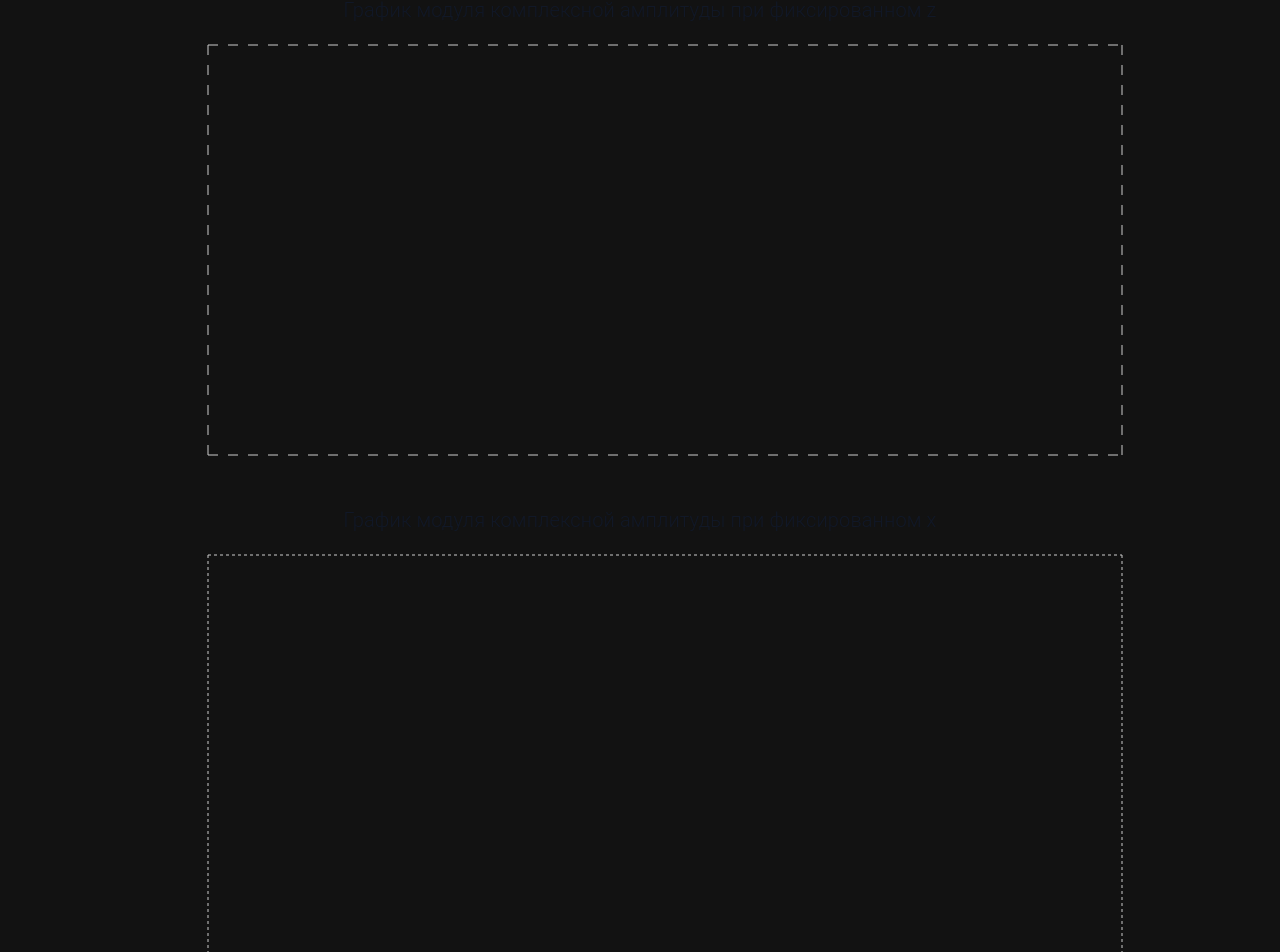
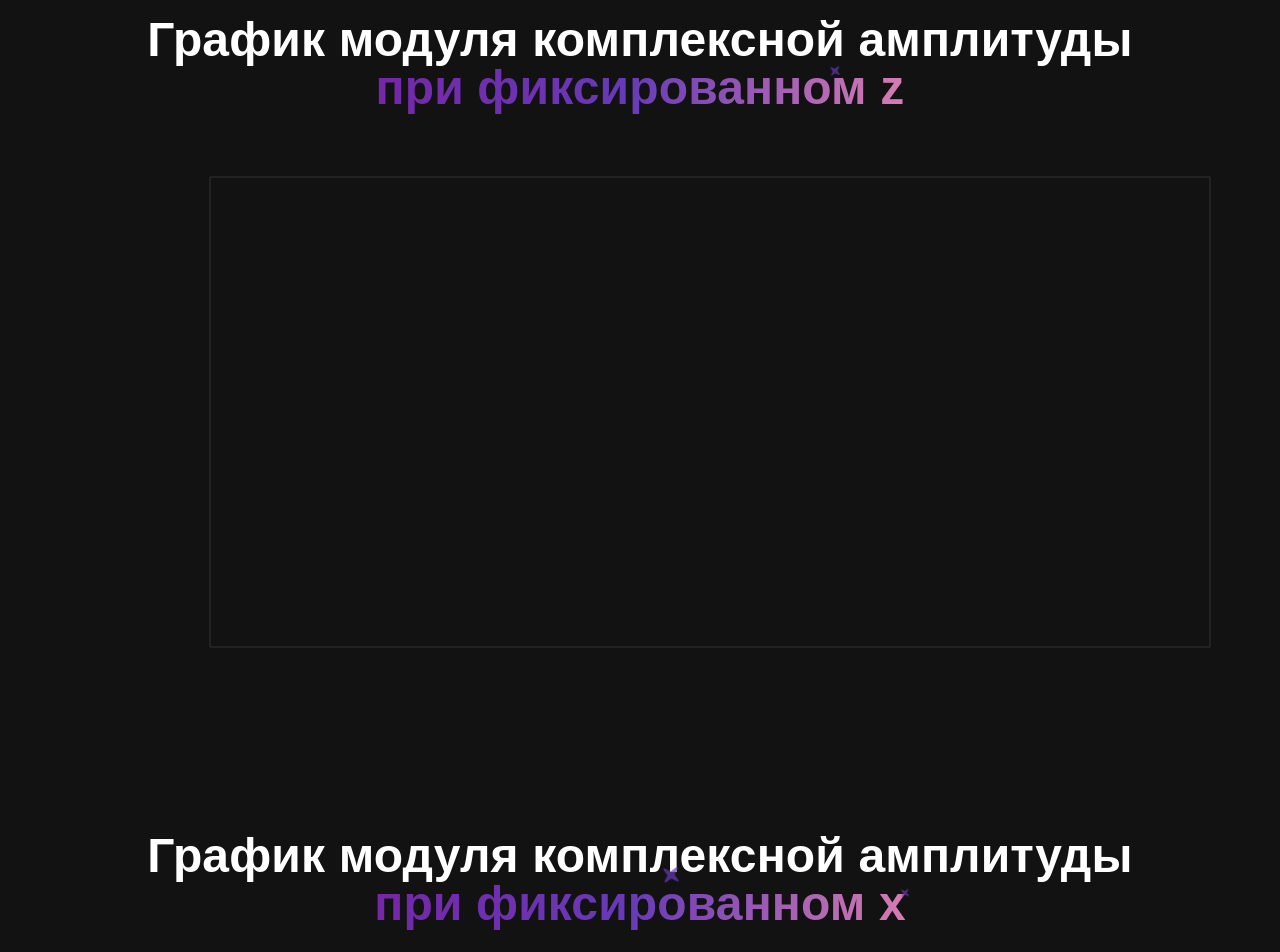
Before and after one commit to lifeisbeautifu1/course-work-pt2, a React (Vite) app: page /solution in a window 1280 px wide. Shown: the part 52-1004 px from the top of the page. Built offline with nearby package versions, Linux system fonts and the light colour scheme.

Commit message:
redesign part2 finished

```diff
--- a/package.json
+++ b/package.json
@@ -18,6 +18,7 @@
     "complex.js": "^2.1.1",
     "react": "^18.2.0",
     "react-dom": "^18.2.0",
+    "react-resizable": "^3.0.5",
     "react-router-dom": "^6.8.1",
     "recharts": "^2.4.2"
   },
--- a/src/context/calculationContext.tsx
+++ b/src/context/calculationContext.tsx
@@ -65,12 +65,12 @@ const CalculationContextProvider: React.FC<CalculationContextProviderProps> = ({
   const [loading, setLoading] = useState(false);
 
   let colors: Array<string> = [
-    "#f97316",
-    "#22c55e",
-    "#3b82f6",
-    "#f43f5e",
-    "#d946ef",
-    "#7c3aed",
+    "#818cf8",
+    "#6366f1",
+    "#4f46e5",
+    "#4338ca",
+    "#3730a3",
+    "#312e81",
   ];
 
   const test = async (
--- a/src/index.css
+++ b/src/index.css
@@ -4,7 +4,7 @@
 @tailwind components;
 
 body {
-  font-family: "Montserrat";
+  font-family: "Montserrat" !important;
 }
 
 *::-webkit-scrollbar {
@@ -161,3 +161,109 @@ input[type="number"] {
 .text-left {
   text-align: left !important;
 }
+
+.pog {
+  color: hsl(210 6% 93%);
+  background-color: hsl(0 0% 6%);
+  box-shadow: 0 0 0 2px hsl(300 99.4% 67.1% / 0.102),
+    -15px 0 30px -15px hsl(24 100% 49.9% / 0.523),
+    0 0 30px -15px hsl(322 99.7% 55.4% / 0.608),
+    15px 0 30px -15px hsl(250 99.7% 66.1% / 0.733);
+  height: 45px;
+  padding: 0 20px;
+  font-weight: 700;
+  font-size: 15px;
+  border-radius: 6px;
+}
+
+.pog:hover {
+  opacity: 0.9;
+}
+
+:root {
+  --purple: rgb(123, 31, 162);
+  --violet: rgb(103, 58, 183);
+  --pink: rgb(244, 143, 177);
+}
+
+@keyframes background-pan {
+  from {
+    background-position: 0% center;
+  }
+
+  to {
+    background-position: -200% center;
+  }
+}
+
+@keyframes scale {
+  from,
+  to {
+    transform: scale(0);
+  }
+
+  50% {
+    transform: scale(1);
+  }
+}
+
+@keyframes rotate {
+  from {
+    transform: rotate(0deg);
+  }
+
+  to {
+    transform: rotate(180deg);
+  }
+}
+
+.header {
+  color: white;
+  font-family: "Rubik", sans-serif;
+  font-size: clamp(3em, 2vw, 4em);
+  font-weight: 700;
+  padding: 20px;
+  text-align: center;
+}
+
+.header > .magic {
+  display: inline-block;
+  position: relative;
+}
+
+.header > .magic > .magic-star {
+  --size: clamp(20px, 1.5vw, 30px);
+
+  animation: scale 700ms ease forwards;
+  display: block;
+  height: var(--size);
+  left: var(--star-left);
+  position: absolute;
+  top: var(--star-top);
+  width: var(--size);
+}
+
+.header > .magic > .magic-star > svg {
+  animation: rotate 1000ms linear infinite;
+  display: block;
+  opacity: 0.7;
+}
+
+.header > .magic > .magic-star > svg > path {
+  fill: var(--violet);
+}
+
+.header > .magic > .magic-text {
+  animation: background-pan 3s linear infinite;
+  background: linear-gradient(
+    to right,
+    var(--purple),
+    var(--violet),
+    var(--pink),
+    var(--purple)
+  );
+  background-size: 200%;
+  -webkit-background-clip: text;
+  -webkit-text-fill-color: transparent;
+  white-space: nowrap;
+}
--- a/src/pages/Graphs.tsx
+++ b/src/pages/Graphs.tsx
@@ -1,12 +1,12 @@
 import { useNavigate } from "react-router-dom";
+import React, { useEffect } from "react";
 import {
   Legend,
   Line,
-  Label,
   Tooltip,
   XAxis,
   YAxis,
-  ComposedChart,
+  LineChart,
   CartesianGrid,
 } from "recharts";
 import { useCalculationContext } from "../context/calculationContext";
@@ -21,25 +21,100 @@ const Graphs = () => {
 
   const navigate = useNavigate();
 
+  useEffect(() => {
+    let index = 0,
+      interval = 2500;
+
+    const rand = (min, max) =>
+      Math.floor(Math.random() * (max - min + 1)) + min;
+
+    const animate = (star) => {
+      star.style.setProperty("--star-left", `${rand(-10, 100)}%`);
+      star.style.setProperty("--star-top", `${rand(-40, 80)}%`);
+
+      star.style.animation = "none";
+      star.offsetHeight;
+      star.style.animation = "";
+    };
+
+    for (const star of document.getElementsByClassName("magic-star")) {
+      setTimeout(() => {
+        animate(star);
+
+        setInterval(() => animate(star), 1000);
+      }, index++ * (interval / 3));
+    }
+  }, []);
+
   return (
     <div className="flex flex-col gap-4 py-12 items-center">
-      <p className="font-light text-xl text-gray-900">
-        График модуля комплексной амплитуды при фиксированном z
-      </p>
-      <ComposedChart
-        width={1024}
-        height={450}
+      <div className="h-screen flex flex-col items-center">
+        <h1 className="font-bold header text-5xl text-center mb-10 text-gray-200">
+          График модуля комплексной амплитуды <br />{" "}
+          <span className="magic">
+            <span className="magic-star">
+              <svg viewBox="0 0 512 512">
+                <path d="M512 255.1c0 11.34-7.406 20.86-18.44 23.64l-171.3 42.78l-42.78 171.1C276.7 504.6 267.2 512 255.9 512s-20.84-7.406-23.62-18.44l-42.66-171.2L18.47 279.6C7.406 276.8 0 267.3 0 255.1c0-11.34 7.406-20.83 18.44-23.61l171.2-42.78l42.78-171.1C235.2 7.406 244.7 0 256 0s20.84 7.406 23.62 18.44l42.78 171.2l171.2 42.78C504.6 235.2 512 244.6 512 255.1z" />
+              </svg>
+            </span>
+            <span className="magic-star">
+              <svg viewBox="0 0 512 512">
+                <path d="M512 255.1c0 11.34-7.406 20.86-18.44 23.64l-171.3 42.78l-42.78 171.1C276.7 504.6 267.2 512 255.9 512s-20.84-7.406-23.62-18.44l-42.66-171.2L18.47 279.6C7.406 276.8 0 267.3 0 255.1c0-11.34 7.406-20.83 18.44-23.61l171.2-42.78l42.78-171.1C235.2 7.406 244.7 0 256 0s20.84 7.406 23.62 18.44l42.78 171.2l171.2 42.78C504.6 235.2 512 244.6 512 255.1z" />
+              </svg>
+            </span>
+            <span className="magic-star">
+              <svg viewBox="0 0 512 512">
+                <path d="M512 255.1c0 11.34-7.406 20.86-18.44 23.64l-171.3 42.78l-42.78 171.1C276.7 504.6 267.2 512 255.9 512s-20.84-7.406-23.62-18.44l-42.66-171.2L18.47 279.6C7.406 276.8 0 267.3 0 255.1c0-11.34 7.406-20.83 18.44-23.61l171.2-42.78l42.78-171.1C235.2 7.406 244.7 0 256 0s20.84 7.406 23.62 18.44l42.78 171.2l171.2 42.78C504.6 235.2 512 244.6 512 255.1z" />
+              </svg>
+            </span>
+            <span className="magic-text">при фиксированном z</span>
+          </span>
+        </h1>
+
+        <LineChart
+          width={1200}
+          height={550}
           margin={{ top: 5, right: 30, left: 20, bottom: 5 }}
         >
-        <CartesianGrid strokeDasharray={10} />
-        <XAxis dataKey="x" allowDuplicatedCategory={false}>
-          <Label value="x" position="insideBottomRight" />
-        </XAxis>
-        <YAxis tickFormatter={dataFormater}>
-          <Label value="u" position="insideTopLeft" />
-        </YAxis>
+          <CartesianGrid stroke="#333" />
+          <XAxis
+            tick={{ fill: "gray" }}
+            dataKey="x"
+            style={{
+              fontSize: 18,
+            }}
+            label={{
+              fill: "#FFFFFF",
+              value: "Ширина x",
+              fontWeight: 700,
+              position: "bottom",
+              fontSize: 20,
+              offset: 3,
+            }}
+            allowDuplicatedCategory={false}
+          />
+          <YAxis
+            dataKey={"u"}
+            style={{
+              fontSize: 18,
+            }}
+            tick={{ fill: "gray" }}
+            width={150}
+            label={{
+              fontSize: 20,
+              fontWeight: 700,
+              fill: "#FFFFFF",
+              value: "Амплитуда u(t, z)",
+              angle: -90,
+            }}
+            tickFormatter={dataFormater}
+          />
           <Tooltip />
-        <Legend />
+          <Legend
+            verticalAlign="bottom"
+            align="center"
+            wrapperStyle={{ paddingTop: 40, fontSize: 20 }}
+          />
 
           {firstGraph.map((i) => (
             <Line
@@ -52,25 +127,74 @@ const Graphs = () => {
               stroke={i.color}
             />
           ))}
-      </ComposedChart>
-
-      <p className="font-light text-xl text-gray-900">
-        График модуля комплексной амплитуды при фиксированном x
-      </p>
-      <ComposedChart
-        width={1024}
-        height={450}
+        </LineChart>
+      </div>
+      <div className="h-screen flex flex-col items-center">
+        <h1 className="font-bold header text-5xl text-center mb-10 text-gray-200">
+          График модуля комплексной амплитуды <br />{" "}
+          <span className="magic">
+            <span className="magic-star">
+              <svg viewBox="0 0 512 512">
+                <path d="M512 255.1c0 11.34-7.406 20.86-18.44 23.64l-171.3 42.78l-42.78 171.1C276.7 504.6 267.2 512 255.9 512s-20.84-7.406-23.62-18.44l-42.66-171.2L18.47 279.6C7.406 276.8 0 267.3 0 255.1c0-11.34 7.406-20.83 18.44-23.61l171.2-42.78l42.78-171.1C235.2 7.406 244.7 0 256 0s20.84 7.406 23.62 18.44l42.78 171.2l171.2 42.78C504.6 235.2 512 244.6 512 255.1z" />
+              </svg>
+            </span>
+            <span className="magic-star">
+              <svg viewBox="0 0 512 512">
+                <path d="M512 255.1c0 11.34-7.406 20.86-18.44 23.64l-171.3 42.78l-42.78 171.1C276.7 504.6 267.2 512 255.9 512s-20.84-7.406-23.62-18.44l-42.66-171.2L18.47 279.6C7.406 276.8 0 267.3 0 255.1c0-11.34 7.406-20.83 18.44-23.61l171.2-42.78l42.78-171.1C235.2 7.406 244.7 0 256 0s20.84 7.406 23.62 18.44l42.78 171.2l171.2 42.78C504.6 235.2 512 244.6 512 255.1z" />
+              </svg>
+            </span>
+            <span className="magic-star">
+              <svg viewBox="0 0 512 512">
+                <path d="M512 255.1c0 11.34-7.406 20.86-18.44 23.64l-171.3 42.78l-42.78 171.1C276.7 504.6 267.2 512 255.9 512s-20.84-7.406-23.62-18.44l-42.66-171.2L18.47 279.6C7.406 276.8 0 267.3 0 255.1c0-11.34 7.406-20.83 18.44-23.61l171.2-42.78l42.78-171.1C235.2 7.406 244.7 0 256 0s20.84 7.406 23.62 18.44l42.78 171.2l171.2 42.78C504.6 235.2 512 244.6 512 255.1z" />
+              </svg>
+            </span>
+            <span className="magic-text">при фиксированном x</span>
+          </span>
+        </h1>
+        <LineChart
+          width={1200}
+          height={550}
           margin={{ top: 5, right: 30, left: 20, bottom: 5 }}
         >
-        <CartesianGrid strokeDasharray="3 3" />
-        <XAxis dataKey="z" allowDuplicatedCategory={false}>
-          <Label value="z" position="insideBottomRight" />
-        </XAxis>
-        <YAxis tickFormatter={dataFormater}>
-          <Label value="u" position="insideTopLeft" />
-        </YAxis>
+          <CartesianGrid stroke="#333" />
+          <XAxis
+            tick={{ fill: "gray" }}
+            dataKey="z"
+            style={{
+              fontSize: 18,
+            }}
+            label={{
+              fill: "#FFFFFF",
+              fontWeight: 700,
+              value: "Длина z",
+              position: "bottom",
+              fontSize: 20,
+              offset: 3,
+            }}
+            allowDuplicatedCategory={false}
+          />
+          <YAxis
+            dataKey={"u"}
+            style={{
+              fontSize: 18,
+            }}
+            tick={{ fill: "gray" }}
+            width={150}
+            label={{
+              fontSize: 20,
+              fontWeight: 700,
+              fill: "#FFFFFF",
+              value: "Амплитуда u(t, z)",
+              angle: -90,
+            }}
+            tickFormatter={dataFormater}
+          />
           <Tooltip />
-        <Legend />
+          <Legend
+            verticalAlign="bottom"
+            align="center"
+            wrapperStyle={{ paddingTop: 40, fontSize: 20 }}
+          />
 
           {secondGraph.map((i) => (
             <Line
@@ -83,7 +207,8 @@ const Graphs = () => {
               stroke={i.color}
             />
           ))}
-      </ComposedChart>
+        </LineChart>
+      </div>
       <button
         onClick={() => {
           setFirstGraph([]);
```
Also changed, not shown: src/components/Task.tsx (+33 -7 lines), 1 other file (tests, documents, lock files or other folders). Lines whose indentation alone changed are shown as unchanged.
